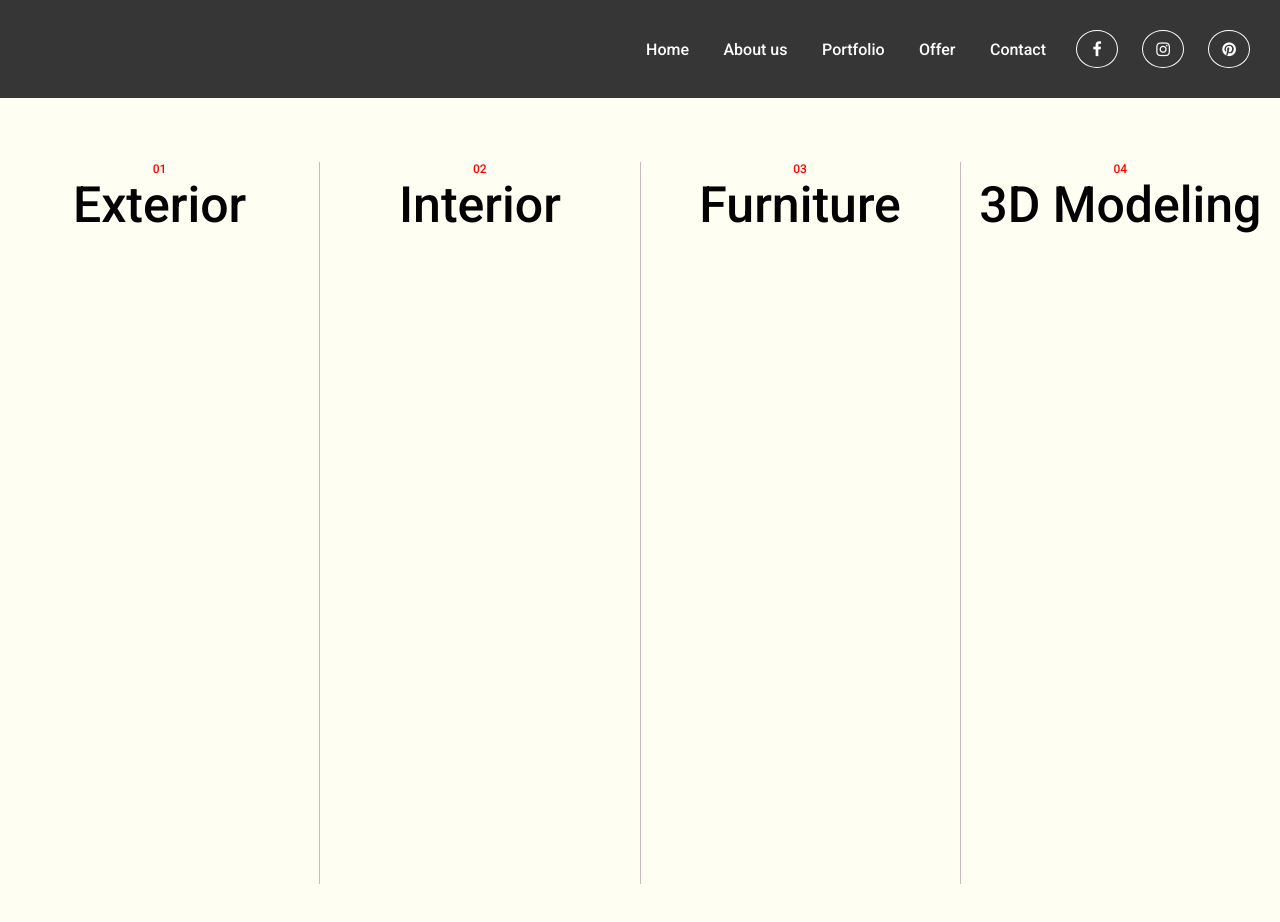
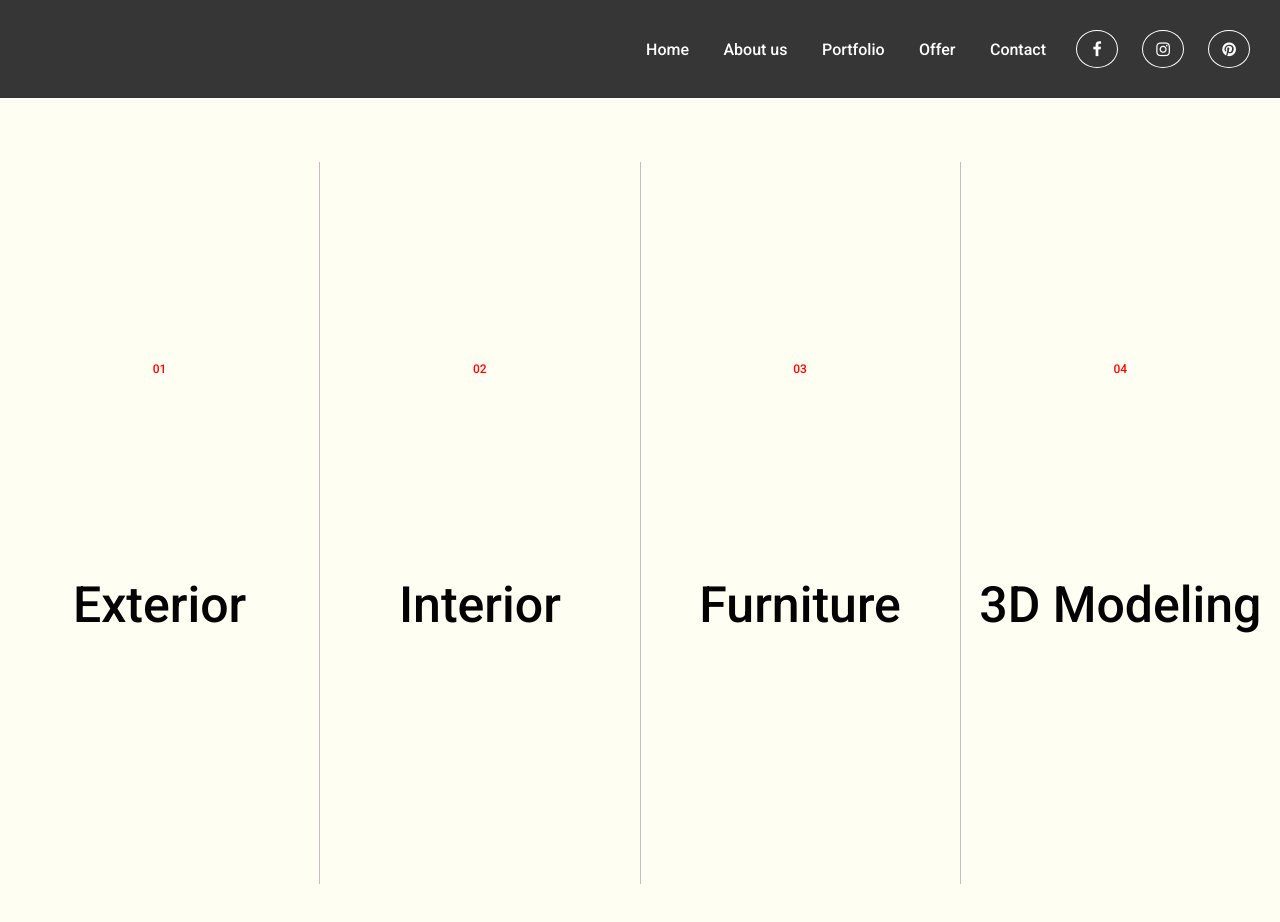
Before and after one commit to MrGummibear/GruppenArbeit, a plain HTML site: page index.html in a window 1280 px wide. Drawn offline with Linux system fonts and the light colour scheme.

Commit message:
pos fertig

```diff
--- a/style.css
+++ b/style.css
@@ -65,5 +65,5 @@ section div{
 
 }
 p{
-    margin: auto 0px;
+    margin: 200px 0px;
 }
```
